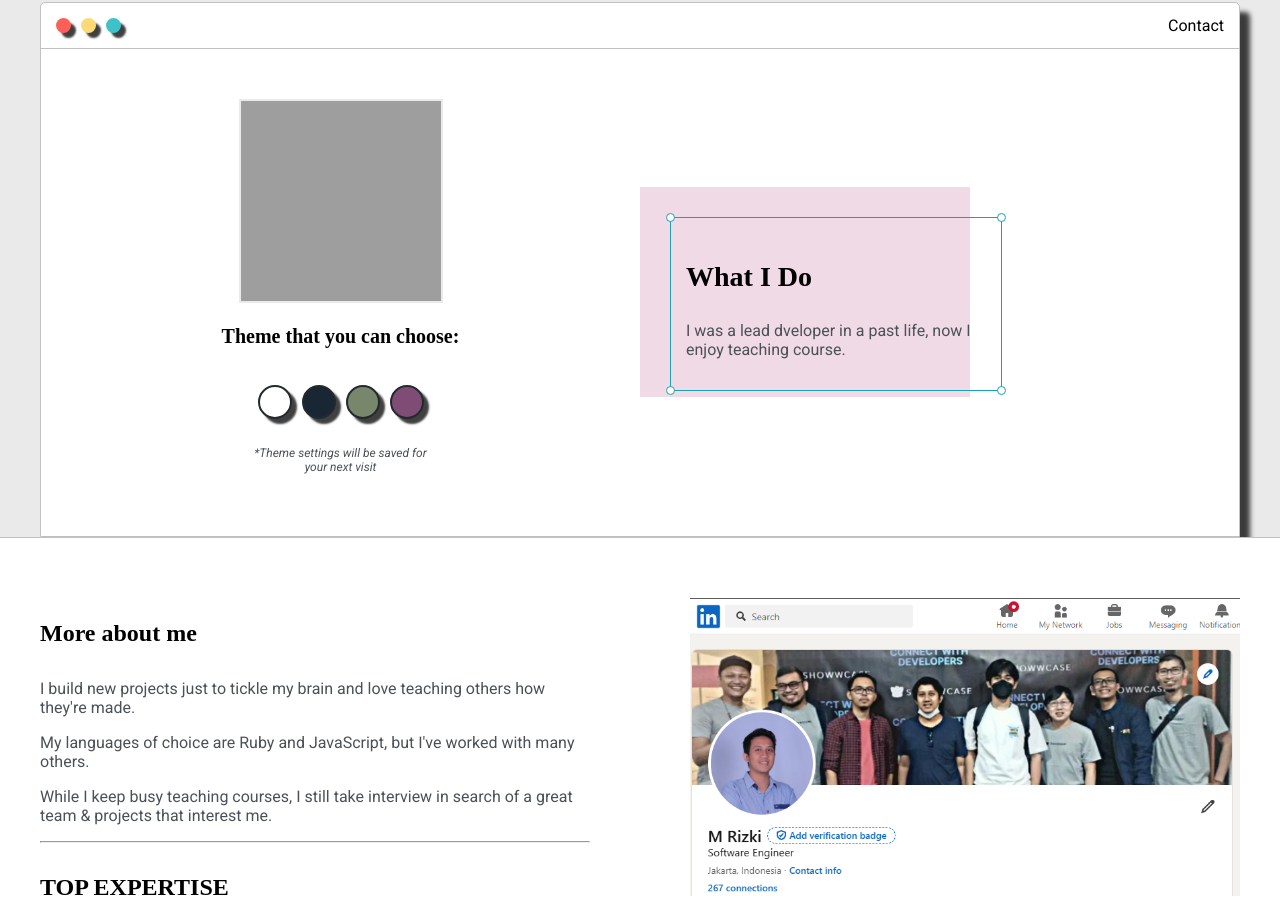
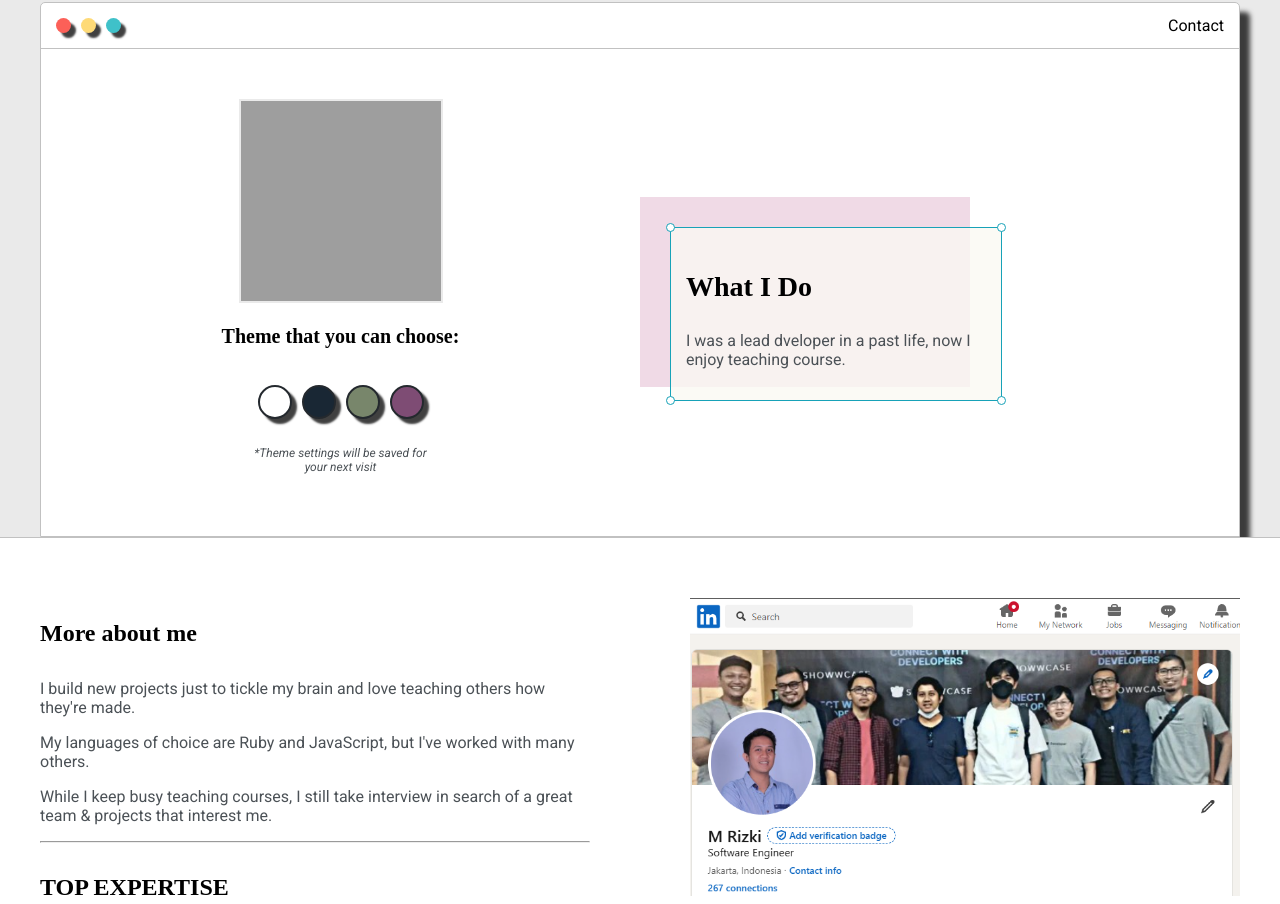
Before and after one commit to rizkilabs/my-website, a plain HTML site: page index.html in a window 1280 px wide. Shown: the part 159-1063 px from the top of the page. Drawn offline with Linux system fonts and the light colour scheme; grey boxes are pictures that could not be loaded.

Commit message:
finishing

```diff
--- a/default.css
+++ b/default.css
@@ -8,7 +8,7 @@
   --secondaryText: #4b5156;
 
   --themeDotBorder: #24292e;
-  --previewBg: rgb(251, 249, 243, 0.8);
+  --previewBg: rgba(251, 249, 243, 0.8);
   --previewShadow: #f0dae6;
 
   --btnColor: black;
@@ -249,7 +249,7 @@ h6 {
 #preview-shadow {
   background-color: var(--previewShadow);
   width: 300px;
-  height: 180px;
+  height: 160px;
   padding-left: 30px;
   padding-top: 30px;
 }
@@ -257,7 +257,7 @@ h6 {
 #preview {
   width: 300px;
   border: 1.5px solid #17a2b8;
-  background-color: var (--previewBg);
+  background-color: var(--previewBg);
   padding: 15px;
   position: relative;
 }
@@ -295,7 +295,7 @@ h6 {
   display: grid;
   grid-template-columns: repeat(auto-fit, minmax(320px, 1fr));
   padding-top: 50px;
-  pading-bottom: 50px;
+  padding-bottom: 50px;
   gap: 100px;
 }
 
--- a/script.js
+++ b/script.js
@@ -1,4 +1,12 @@
 let themeDots = document.getElementsByClassName("theme-dot");
+
+let theme = localStorage.getItem("theme");
+
+if (theme == null) {
+  setTheme("light");
+} else {
+  setTheme(theme);
+}
 
 for (let i = 0; themeDots.length > i; i++) {
   themeDots[i].addEventListener("click", function () {
@@ -21,4 +29,6 @@ function setTheme(mode) {
   if (mode === "purple") {
     document.getElementById("theme-style").href = "purple.css";
   }
+
+  localStorage.setItem("theme", mode);
 }
```
